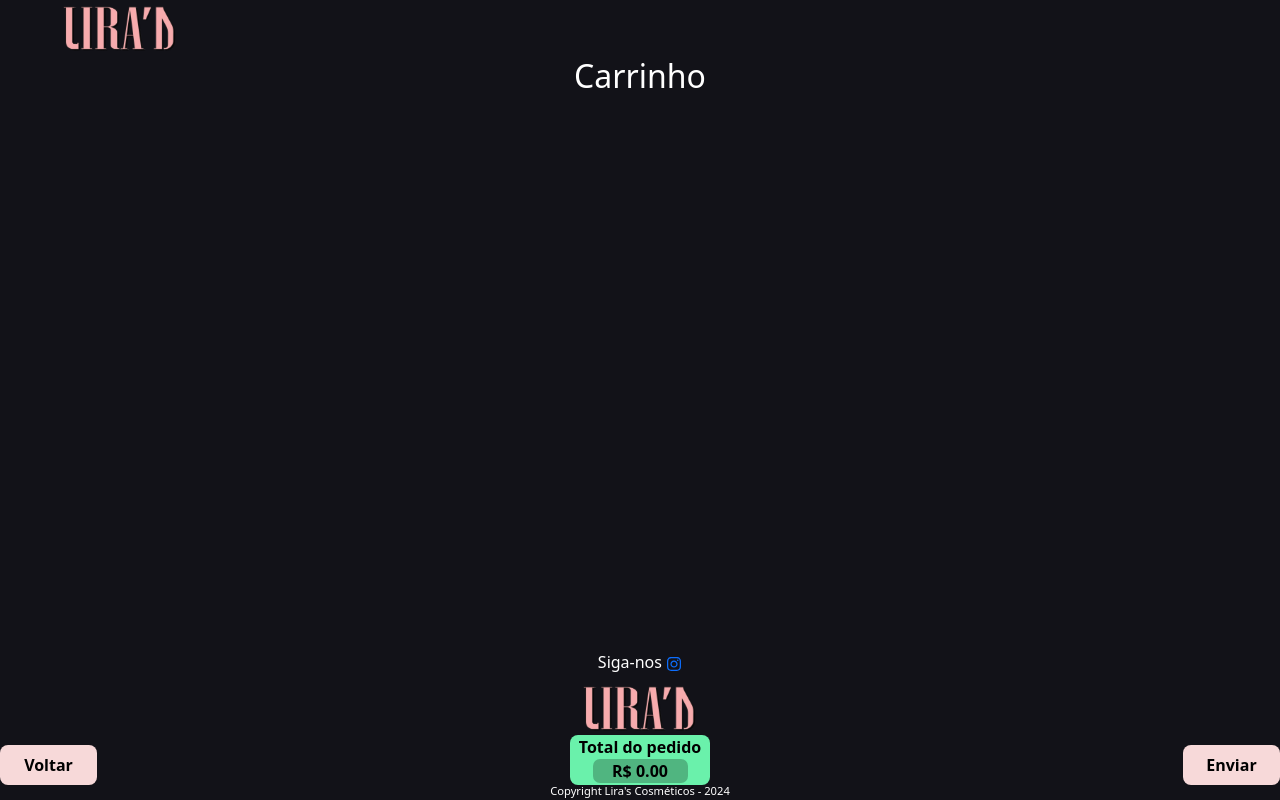
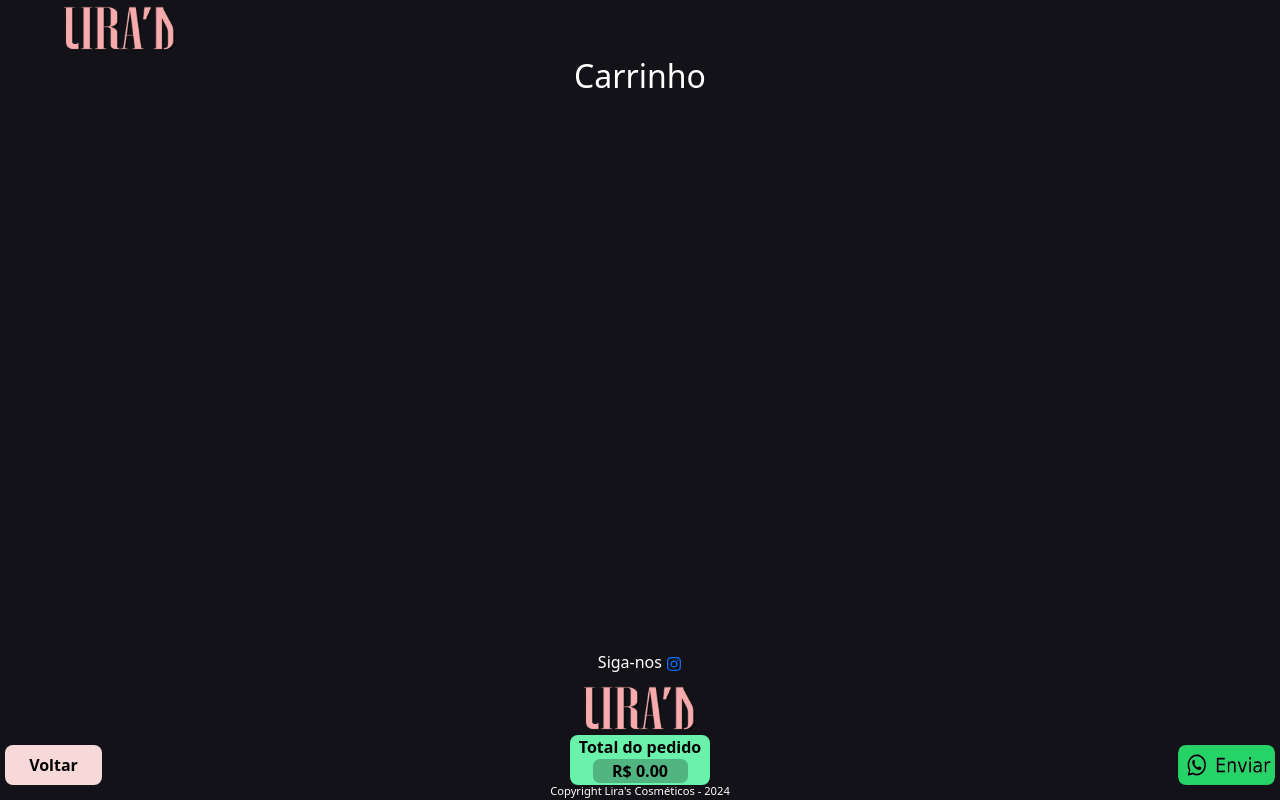
Before and after one commit to ericssendelima/catalogo-liras, a React (Create React App) app: page /#/cart in a window 1280 px wide. Built offline with nearby package versions, Linux system fonts and the light colour scheme.

Commit message:
mudança no botao enviar do carrinho

```diff
--- a/src/pages/cart/Cart.css
+++ b/src/pages/cart/Cart.css
@@ -13,7 +13,7 @@ div .footerCart {
   display: flex;
   width: 100%;
   justify-content: space-between;
-  align-items: baseline;
+  align-items: center;
   position: fixed;
   bottom: 15px;
 }
@@ -36,6 +36,23 @@ Button#buttonCart {
   font-weight: bold;
   width: 97px;
   height: 40px;
+  margin-left: 5px;
+
+
+}
+
+Button#buttonCartEnviar {
+  color: rgb(0, 0, 0);
+  background-color: #000000;
+  background-image: url(../../images/botao-enviar.png);
+  background-size: cover;
+  background-position: center;
+  border: none;
+  border-radius: 8px;
+  font-weight: bold;
+  width: 97px;
+  height: 40px;
+  margin-right: 5px;
 
 }
 
--- a/src/pages/cart/Cart.js
+++ b/src/pages/cart/Cart.js
@@ -1,3 +1,4 @@
+import "dotenv/config";
 import React, { useContext, useEffect, useState } from "react";
 import CardsCart from "../../components/CardsCart/CardsCart";
 import { useNavigate } from "react-router-dom";
@@ -45,7 +46,9 @@ const Cart = () => {
     .replace(/\*/g, "%2A")
     .replace(/%(?:7C|60|5E)/g, unescape);
 
-  const url = "https://api.whatsapp.com/send?text=" + conteudo;
+  const n = process.env.REACT_APP_NWPP;
+  // const url = "https://api.whatsapp.com/send?text=" + conteudo;
+  const url = `https://wa.me//${n}?text=${conteudo}`;
 
   const enviar = () => {
     window.location.href = url;
@@ -89,9 +92,7 @@ const Cart = () => {
             <Button id="buttonCart" onClick={voltar}>
               Voltar
             </Button>
-            <Button id="buttonCart" onClick={enviar}>
-              Enviar
-            </Button>
+            <Button id="buttonCartEnviar" onClick={enviar}></Button>
           </div>
           <Footer />
         </div>
```
Also changed, not shown: src/images/botao-enviar.png (added).
